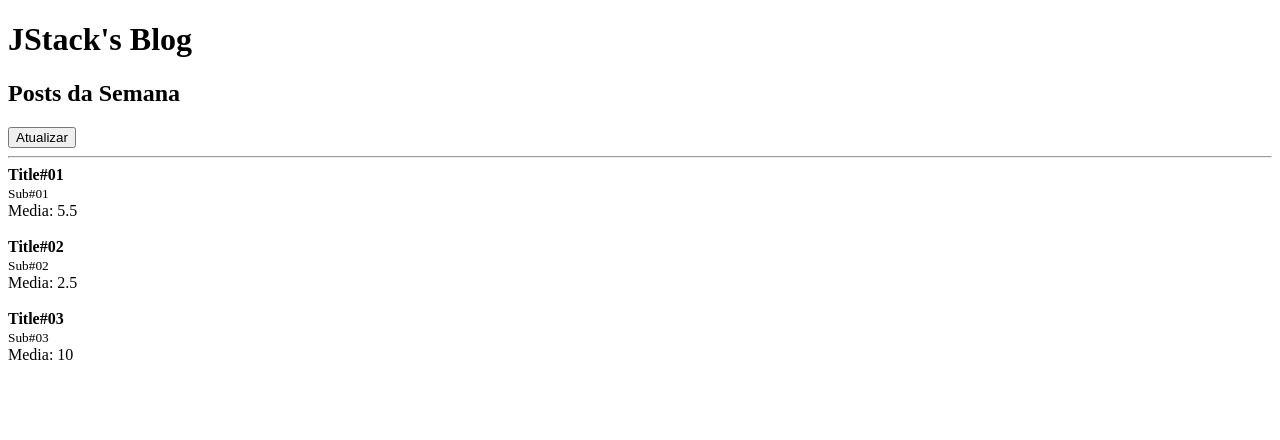
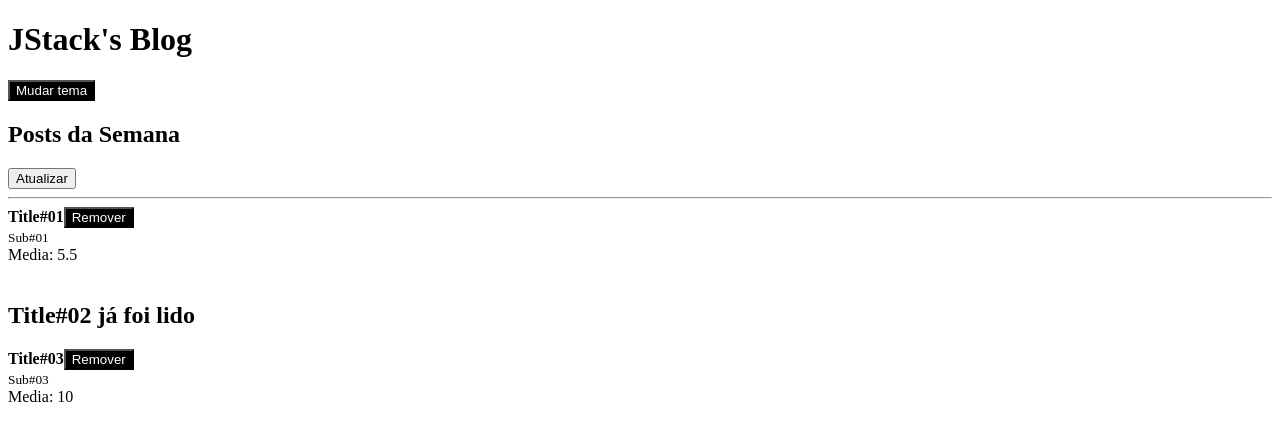
Before and after one commit to feliperocha93/fundamentals-react, a React app: page / in a window 1280 px wide. Shown: the top 440 px of the page. Built offline with nearby package versions, Linux system fonts and the light colour scheme.

Commit message:
Learning about Context API

```diff
--- a/src/App.js
+++ b/src/App.js
@@ -2,29 +2,37 @@
 
 import Post from "./Post";
 import Header from "./Header";
+import { ThemeProvider } from './ThemeContext';
 
 function App() {
   const [posts, setPosts] = useState([
-    { id: Math.random(), title: 'Title#01', subtitle: 'Sub#01', likes: 11},
-    { id: Math.random(), title: 'Title#02', subtitle: 'Sub#02', likes: 5},
-    { id: Math.random(), title: 'Title#03', subtitle: 'Sub#03', likes: 20},
+    { id: Math.random(), title: 'Title#01', subtitle: 'Sub#01', likes: 11, read:false},
+    { id: Math.random(), title: 'Title#02', subtitle: 'Sub#02', likes: 50, read:true},
+    { id: Math.random(), title: 'Title#03', subtitle: 'Sub#03', likes: 20, read:false},
   ]);
 
   function handleRefresh() {
-    setPosts([
-      ...posts,
+    setPosts((prevState) => [
+      ...prevState,
       {
         id: Math.random(),
-        title: `Title#0${posts.length + 1}`,
-        subtitle: `Sub$0${posts.length + 1}`,
+        title: `Title#0${prevState.length + 1}`,
+        subtitle: `Sub$0${prevState.length + 1}`,
         likes: 50,
+        read: false
       },
     ]);
   }
 
+  function handleRemovePost(postId) {
+    setPosts((prevState) => [
+      ...prevState.filter(post => post.id !== postId)
+    ])
+  }
+
   return (
-    <>
-      <Header title="JStack's Blog">
+    <ThemeProvider>
+      <Header>
         <h2>Posts da Semana</h2>
       </Header>
       <button onClick={handleRefresh}>
@@ -36,14 +44,11 @@
       {posts.map(post => (
         <Post
           key={post.id}
-          likes={post.likes}
-          post={{
-            title: post.title,
-            subtitle: post.subtitle,
-          }}
+          onRemove={handleRemovePost}
+          post={post}
         />
       ))}
-    </>
+    </ThemeProvider>
   );
 }
 
--- /dev/null
+++ b/src/Button.js
@@ -0,0 +1,24 @@
+import React, { useContext } from "react";
+import PropTypes from 'prop-types';
+import { ThemeContext } from "./ThemeContext";
+
+export default function Button(props) {
+  const { theme } = useContext(ThemeContext);
+
+  return (
+    <button
+      onClick={props.onClick}
+      style={{
+        color: theme === 'dark' ? '#fff' : '#000',
+        background: theme === 'dark' ? '#000' : '#fff',
+      }}
+      >
+      {props.children}
+    </button>
+  );
+}
+
+Button.propTypes = {
+  children: PropTypes.node.isRequired,
+  onClick: PropTypes.func.isRequired,
+}
--- a/src/Header.js
+++ b/src/Header.js
@@ -1,10 +1,19 @@
-import React from 'react';
-import PropTypes from 'prop-types'
+import React, { useContext } from 'react';
+import PropTypes from 'prop-types';
+
+import Button from "./Button";
+
+import { ThemeContext } from './ThemeContext';
 
 export default function Header({ title, children }) {
+  const { onToggleTheme } = useContext(ThemeContext);
+
   return (
     <>
       <h1>{title}</h1>
+      <Button onClick={onToggleTheme}>
+        Mudar tema
+      </Button>
       {children}
     </>
   );
--- a/src/Post.js
+++ b/src/Post.js
@@ -1,14 +1,27 @@
 import React from "react";
 import PropTypes from 'prop-types';
+import PostHeader from "./PostHeader";
 
 export default function Post(props) {
+  if (props.post.read) {
+    return <h2>{props.post.title} já foi lido</h2>;
+  }
+
   return (
     <>
       <article>
-        <strong>{props.post.title}</strong><br />
+        <PostHeader
+          onRemove={props.onRemove}
+          post={{
+            id: props.post.id,
+            title: props.post.title,
+            read: props.post.read,
+          }}
+        />
+        <br />
         <small>{props.post.subtitle}</small>
         <br />
-        Media: {props.likes / 2}
+        Media: {props.post.likes / 2}
       </article>
       <br />
     </>
@@ -16,9 +29,12 @@
 }
 
 Post.propTypes = {
-  likes: PropTypes.number.isRequired,
+  onRemove: PropTypes.func.isRequired,
   post: PropTypes.shape({
+    id: PropTypes.number.isRequired,
     title: PropTypes.string.isRequired,
     subtitle: PropTypes.string.isRequired,
+    likes: PropTypes.number.isRequired,
+    read: PropTypes.bool.isRequired,
   }).isRequired,
 }
--- /dev/null
+++ b/src/PostHeader.js
@@ -0,0 +1,26 @@
+import React from "react";
+import PropTypes from 'prop-types';
+
+import Button from "./Button";
+
+export default function PostHeader(props) {
+  return (
+    <>
+      <strong>
+        {props.post.title}
+      </strong>
+      <Button onClick={() => props.onRemove(props.post.id)}>
+        Remover
+      </Button>
+    </>
+  );
+}
+
+PostHeader.propTypes = {
+  onRemove: PropTypes.func.isRequired,
+  post: PropTypes.shape({
+    id: PropTypes.number.isRequired,
+    title: PropTypes.string.isRequired,
+    read: PropTypes.bool.isRequired,
+  }).isRequired,
+}
--- /dev/null
+++ b/src/ThemeContext.js
@@ -0,0 +1,21 @@
+import React, { useState, createContext } from "react";
+
+export const ThemeContext = createContext('dark');
+
+export function ThemeProvider(props) {
+  const [theme, setTheme] = useState('dark');
+
+  function handleToggleTheme() {
+     setTheme((prevState) => prevState === 'dark' ? 'light' : 'dark');
+  }
+
+  return (
+    <ThemeContext.Provider
+    value={{
+      theme,
+      onToggleTheme: handleToggleTheme,
+    }}>
+      {props.children}
+    </ThemeContext.Provider>
+  )
+}
```
